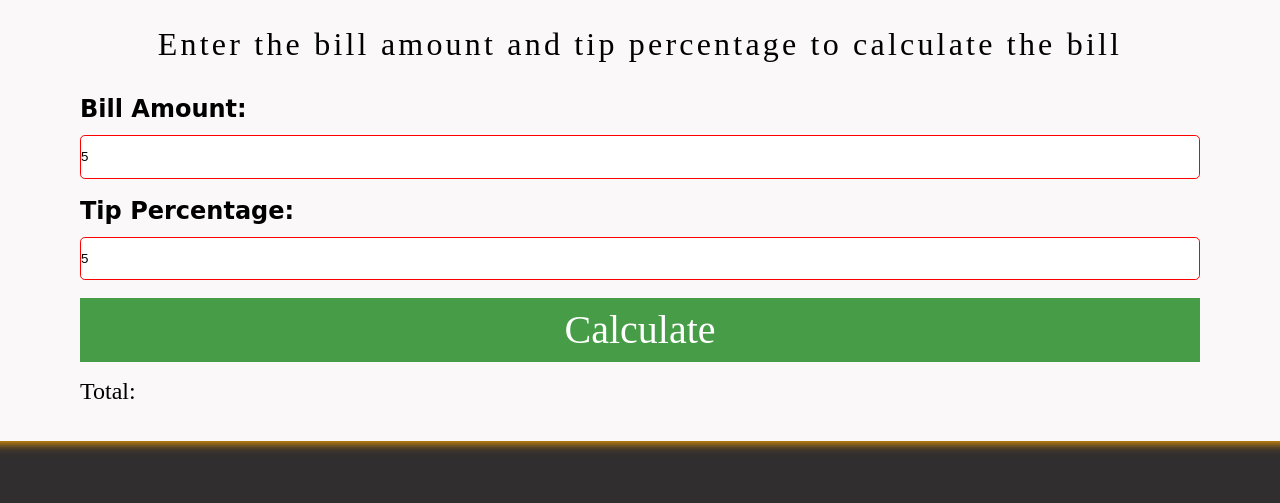
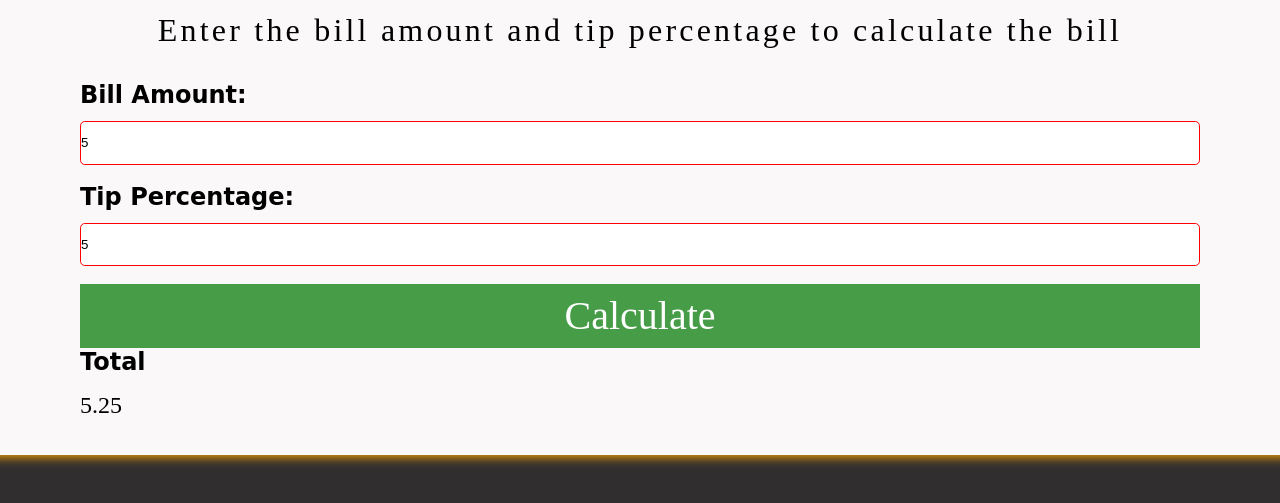
Before and after one commit to petergillgithub/JavaScripts_Projects, a plain HTML site: page Tip_Calculater_Project/index.html in a window 1280 px wide. Both pictures are taken after typing "5", "5" into the empty fields and a click on the button "Calculate". Shown: the part 255-758 px from the top of the page. Drawn offline with Linux system fonts and the light colour scheme.

Commit message:
Tip Calculater

```diff
--- a/Tip_Calculater_Project/index.html
+++ b/Tip_Calculater_Project/index.html
@@ -15,12 +15,15 @@
           <label for="bill">Bill Amount:</label>
           <input type="number" id="bill" /> <br />
           <label for="tip">Tip Percentage:</label>
-          <input type="number" id="percentage" /> <br />
+          <input type="number" id="tip" /> <br />
 
-          <button class="btn" id="btn">Calculate</button>
-          <p id="total">Total:</p>
+          <button class="btn" id="cal_btn">Calculate</button>
+          <label for="total">Total</label>
+          <span id="total"></span>
         </div>
       </div>
     </div>
+
+    <script src="script.js"></script>
   </body>
 </html>
--- a/Tip_Calculater_Project/script.js
+++ b/Tip_Calculater_Project/script.js
@@ -0,0 +1,13 @@
+let bill = document.getElementById("bill");
+let tip = document.getElementById("tip");
+let total = document.getElementById("total");
+let cal_btn = document.getElementById("cal_btn");
+
+function calculateTotal() {
+  let billValue = bill.value;
+  let tipValue = tip.value;
+  let totalValue = billValue * (1 + tipValue / 100);
+  total.innerHTML = totalValue.toFixed(2);
+}
+
+cal_btn.addEventListener("click", calculateTotal);
```
